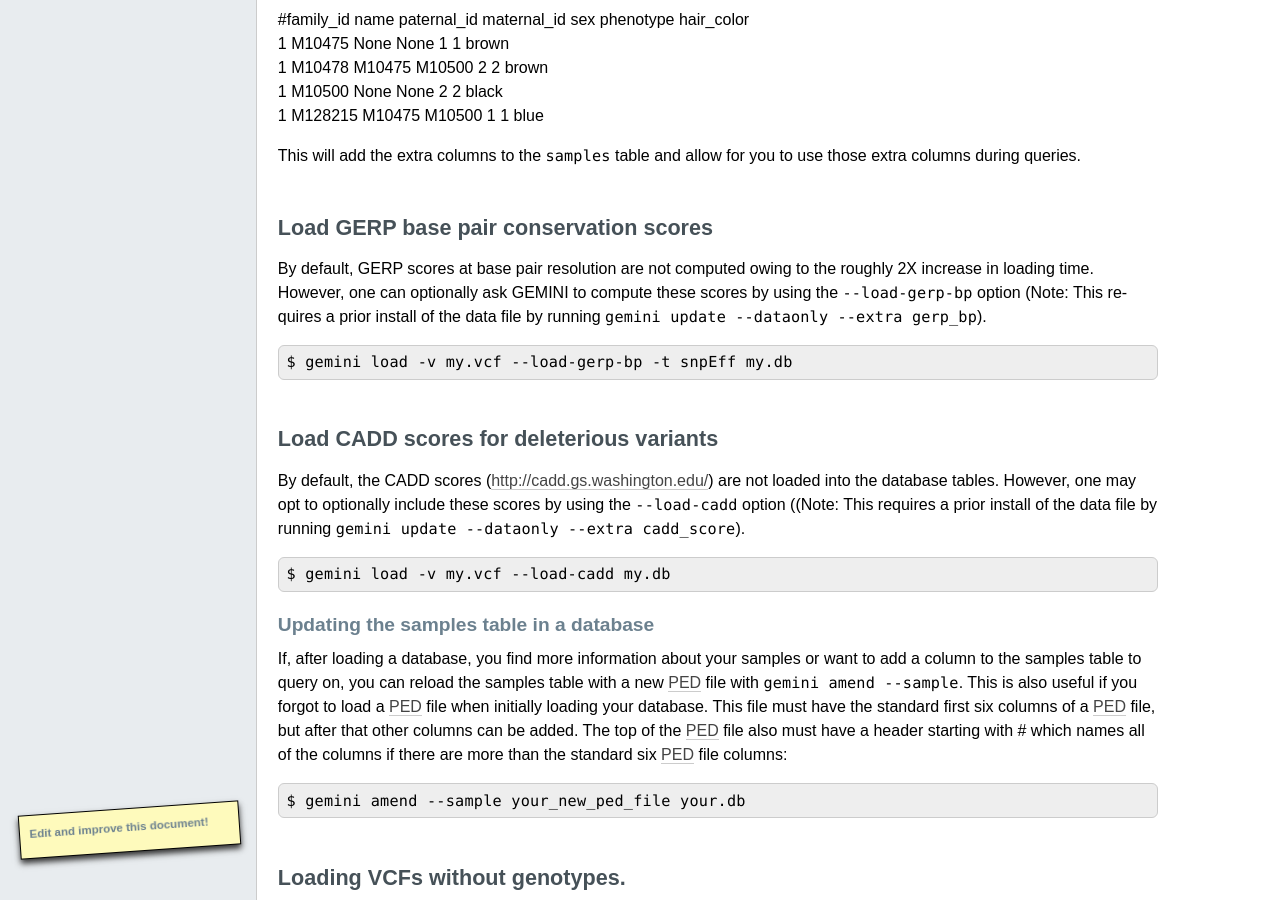
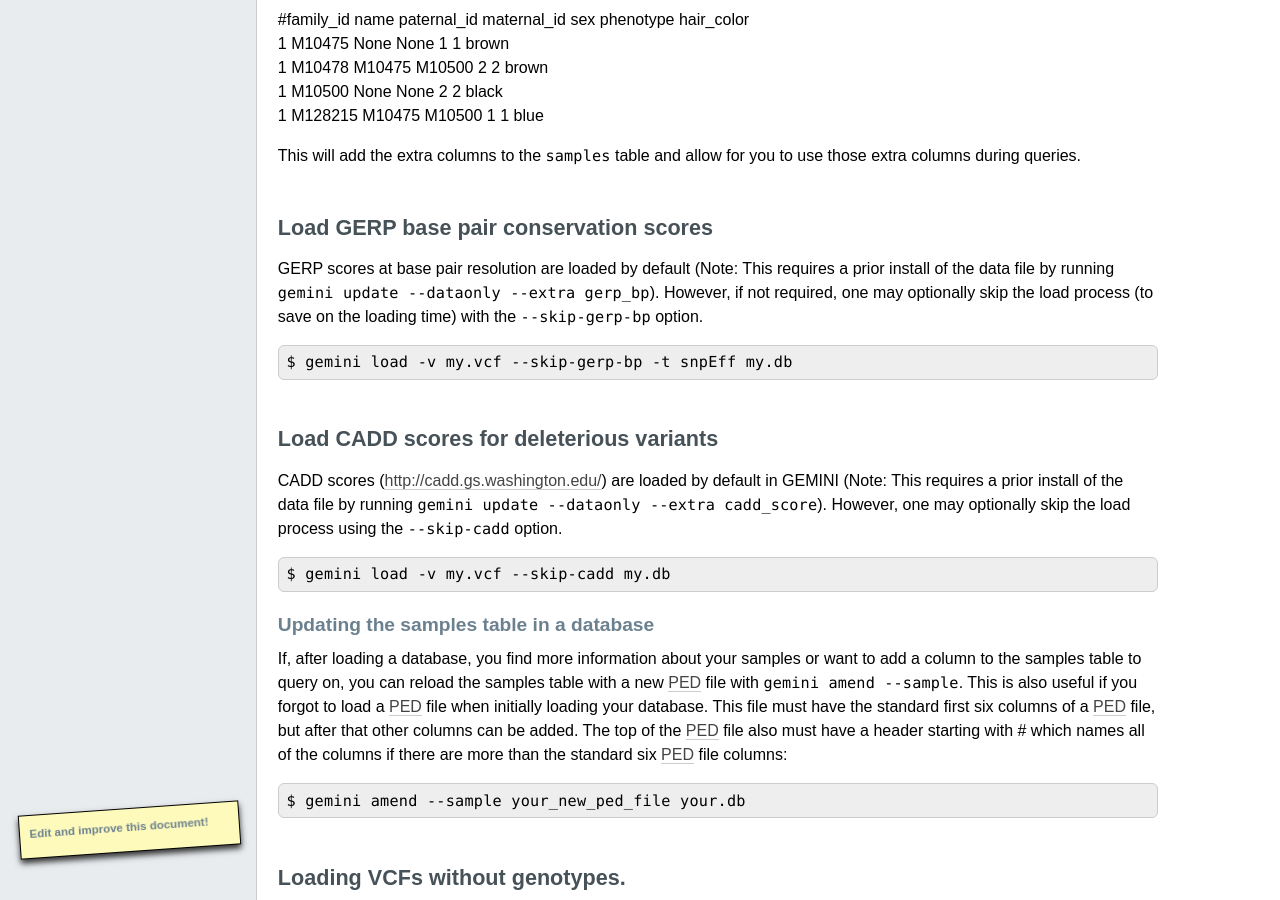
Before and after one commit to arq5x/gemini, a Sphinx documentation site: the page built from docs/content/loading.rst, in a window 1280 px wide and 900 px high, scrolled down 2331 px. Built offline with Sphinx 7.4.7, drawn with Linux system fonts in a browser that asks for light colours; formulas are drawn with MathJax 3; pages that are not in the unit, such as notebooks, are missing from menus; comment, search, counter and statistics services are not loaded; the version number is read from the project's files by our own code.

Commit message:
update docs

```diff
--- a/docs/content/loading.rst
+++ b/docs/content/loading.rst
@@ -150,26 +150,25 @@ use those extra columns during queries.
 =======================================
 Load GERP base pair conservation scores
 =======================================
-By default, GERP scores at base pair resolution are not computed owing to the roughly 2X
-increase in loading time.  However, one can optionally ask GEMINI to compute these scores
-by using the ``--load-gerp-bp`` option (Note: This requires a prior install of the data
-file by running ``gemini update --dataonly --extra gerp_bp``).
+GERP scores at base pair resolution are loaded by default (Note: This requires a prior install
+of the data file by running ``gemini update --dataonly --extra gerp_bp``). However, if not
+required, one may optionally skip the load process (to save on the loading time) with the
+``--skip-gerp-bp`` option.
 
 .. code-block:: bash
 
-    $ gemini load -v my.vcf --load-gerp-bp -t snpEff my.db
+    $ gemini load -v my.vcf --skip-gerp-bp -t snpEff my.db
 
 =========================================
 Load CADD scores for deleterious variants
 =========================================
-By default, the CADD scores (http://cadd.gs.washington.edu/) are not loaded into the
-database tables. However, one may opt to optionally include these scores by using the
-``--load-cadd`` option ((Note: This requires a prior install of the data file by
-running ``gemini update --dataonly --extra cadd_score``).
+CADD scores (http://cadd.gs.washington.edu/) are loaded by default in GEMINI (Note: This requires a
+prior install of the data file by running ``gemini update --dataonly --extra cadd_score``). However,
+one may optionally skip the load process using the ``--skip-cadd`` option.
 
 .. code-block:: bash
 
-	$ gemini load -v my.vcf --load-cadd my.db
+	$ gemini load -v my.vcf --skip-cadd my.db
 
 Updating the samples table in a database
 =========================================
```
